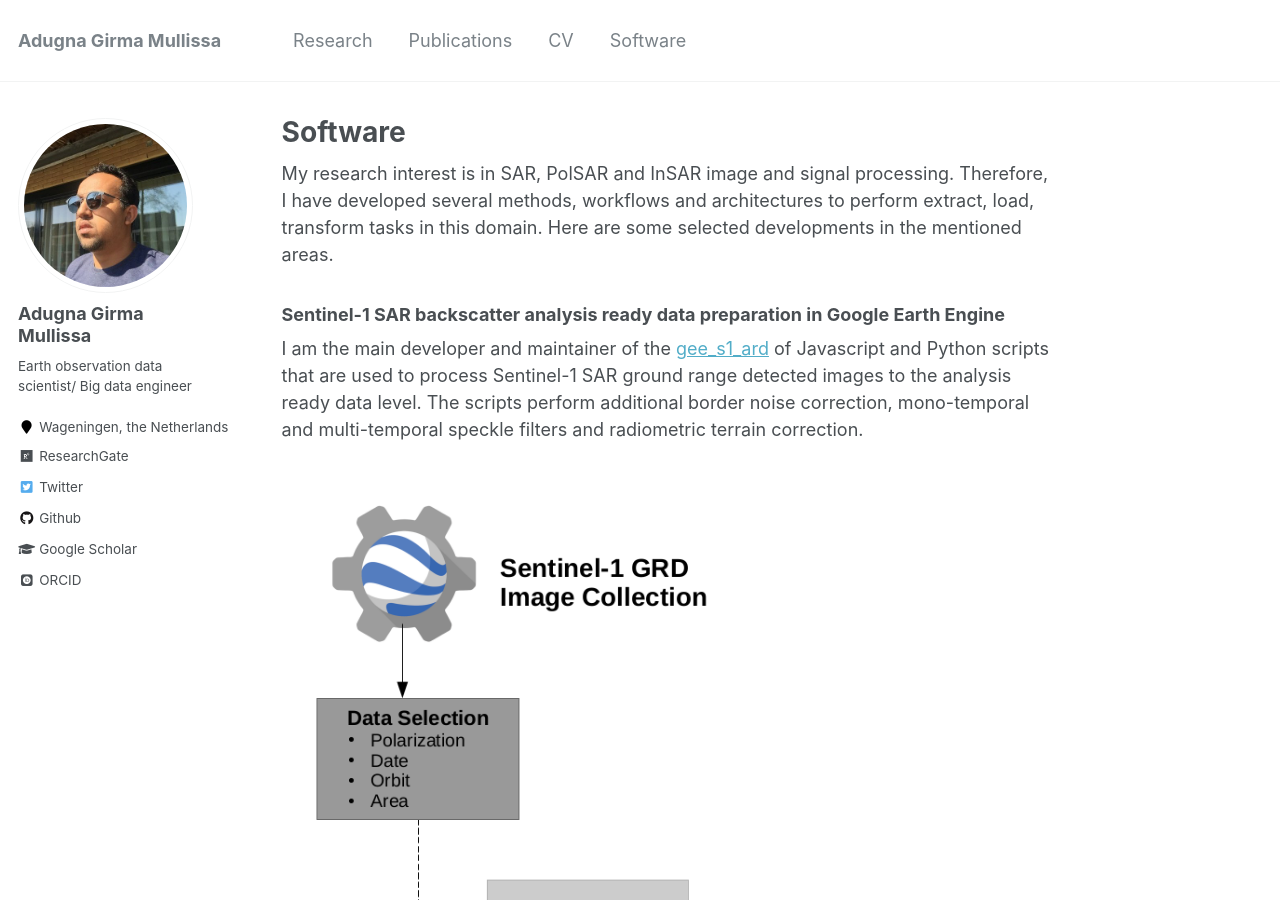
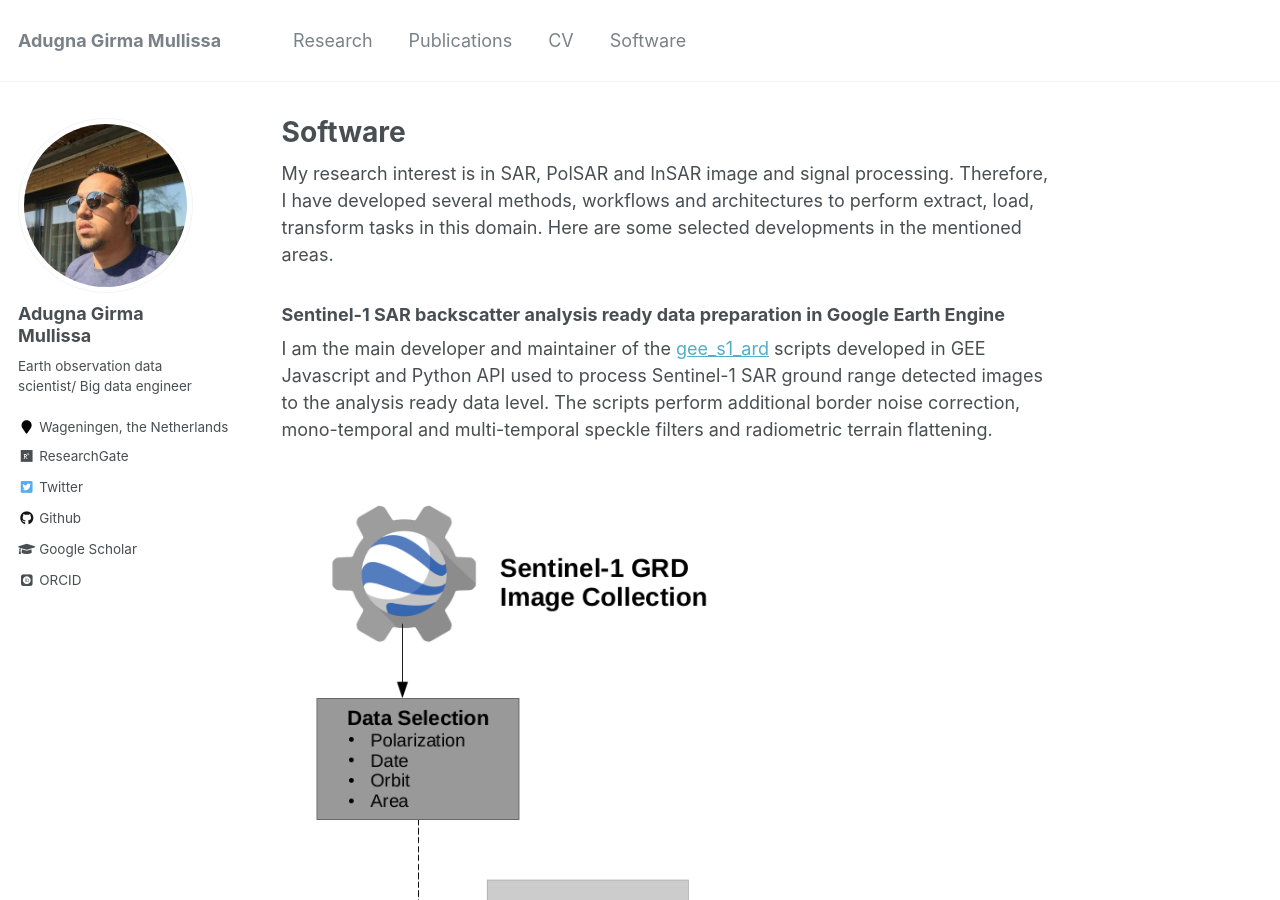
Before and after one commit to adugnag/adugnag.github.io, a Jekyll site: the page built from _pages/software.md, in a window 1280 px wide and 900 px high. Built offline with Jekyll 4.4.1, drawn with Linux system fonts in a browser that asks for light colours; some web fonts are replaced.

Commit message:
Update software.md

```diff
--- a/_pages/software.md
+++ b/_pages/software.md
@@ -9,7 +9,7 @@ My research interest is in SAR, PolSAR and InSAR image and signal processing. Th
 
 ### Sentinel-1 SAR backscatter analysis ready data preparation in Google Earth Engine
 
-I am the main developer and maintainer of the [gee_s1_ard](https://github.com/adugnag/gee_s1_ard) of Javascript and Python scripts that are used to process Sentinel-1 SAR ground range detected images to the analysis ready data level. The scripts perform additional border noise correction, mono-temporal and multi-temporal speckle filters and radiometric terrain correction.
+I am the main developer and maintainer of the [gee_s1_ard](https://github.com/adugnag/gee_s1_ard) scripts developed in GEE Javascript and Python API  used to process Sentinel-1 SAR ground range detected images to the analysis ready data level. The scripts perform additional border noise correction, mono-temporal and multi-temporal speckle filters and radiometric terrain flattening.
 
 ![](/images/software/S1-ARD-framework.png)
 
```
